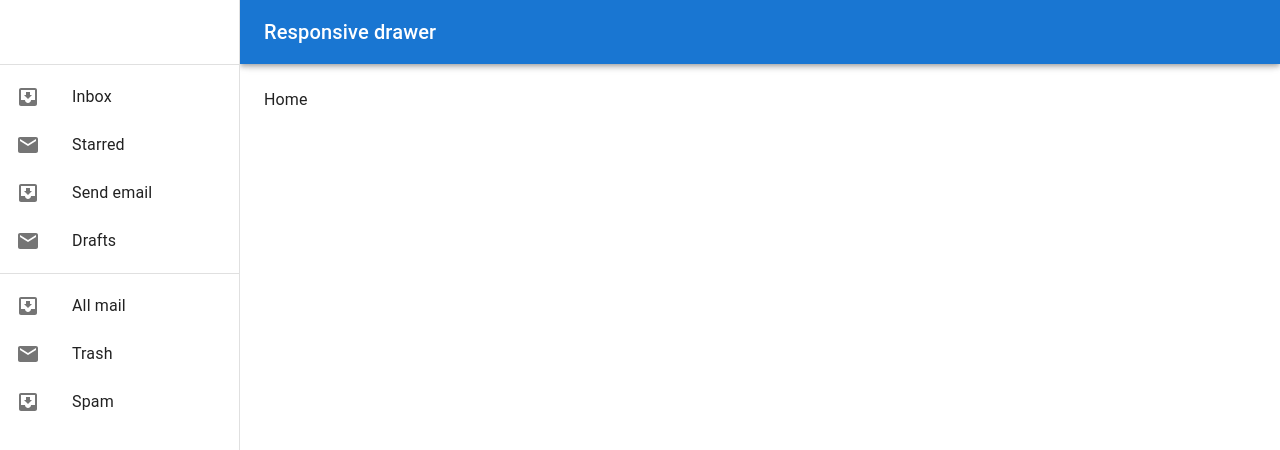
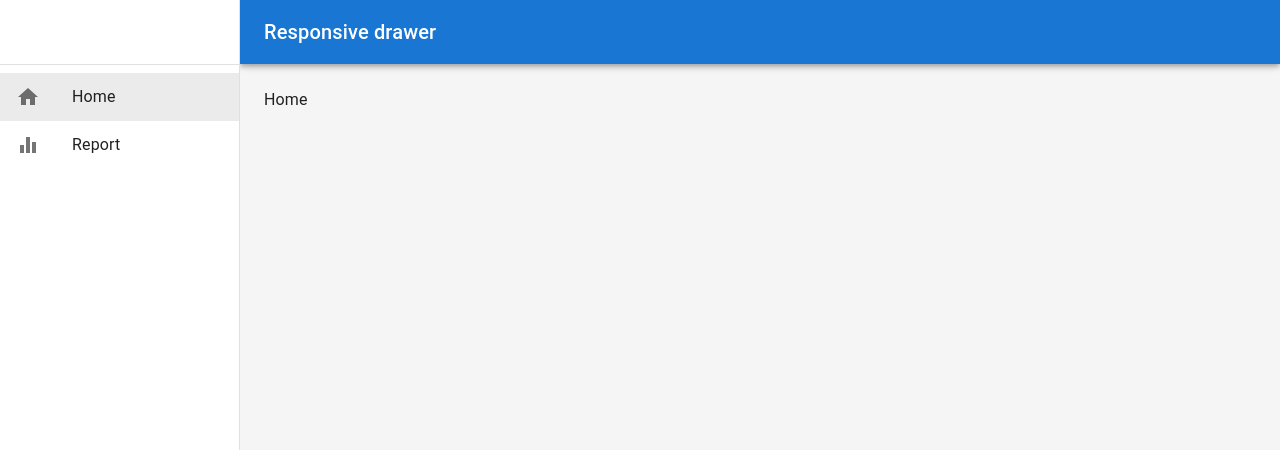
Before and after one commit to taeyoungNew/udemy-household-app, a React (Create React App) app: page / in a window 1280 px wide. Shown: the top 450 px of the page. Built offline with nearby package versions, Linux system fonts and the light colour scheme; the HTML template or start-up script is replaced by a standard one.

Commit message:
sidebar style

```diff
--- a/package.json
+++ b/package.json
@@ -3,10 +3,10 @@
   "version": "0.1.0",
   "private": true,
   "dependencies": {
-    "@emotion/react": "^11.13.3",
-    "@emotion/styled": "^11.13.0",
+    "@emotion/react": "^11.14.0",
+    "@emotion/styled": "^11.14.0",
     "@mui/icons-material": "^6.0.2",
-    "@mui/material": "^6.0.2",
+    "@mui/material": "^6.4.2",
     "@testing-library/jest-dom": "^5.17.0",
     "@testing-library/react": "^13.4.0",
     "@testing-library/user-event": "^13.5.0",
--- a/src/App.tsx
+++ b/src/App.tsx
@@ -1,20 +1,26 @@
-import React from 'react';
-import './App.css';
-import { Route, BrowserRouter as Router, Routes } from 'react-router-dom';
-import Home from './pages/Home';
-import Report from './pages/Report'
-import NoMatch from './pages/NoMatch';
-import Applayout from './component/layout/Applayout';
+import React from "react";
+import "./App.css";
+import { Route, BrowserRouter as Router, Routes } from "react-router-dom";
+import Home from "./pages/Home";
+import Report from "./pages/Report";
+import NoMatch from "./pages/NoMatch";
+import Applayout from "./component/layout/Applayout";
 
 function App() {
   return (
     <Router>
       <Routes>
-        <Route path='/' element={<Applayout />}>
+        {/* /path에 표시될 컴포넌트를 element에 넣는다. */}
+        <Route path="/" element={<Applayout />}>
           {/* 자식 Route가 index요소를 가지면 부모가 호출되었을 떄 그 자식도 호출된다. */}
+          {/*
+            path="/"를 가진 Route의 자식Route가 같은 Path를 가질경우 index속성을 부여하면
+            /path일때 해당 자식 route도 함께 불리게 된다.
+          */}
           <Route index element={<Home />}></Route>
-          <Route path='/report' element={<Report />}></Route>
-          <Route path='*' element={<NoMatch />}></Route>
+          <Route path="/report" element={<Report />}></Route>
+          {/* "*"는 위의 path에 일치하지 않는 모든 기타 path를 의미 */}
+          <Route path="*" element={<NoMatch />}></Route>
         </Route>
       </Routes>
     </Router>
--- /dev/null
+++ b/src/component/common/SideBar.tsx
@@ -0,0 +1,153 @@
+import Box from "@mui/material/Box";
+import React, { CSSProperties, FC } from "react";
+import Toolbar from "@mui/material/Toolbar";
+import Divider from "@mui/material/Divider";
+import Drawer from "@mui/material/Drawer";
+import InboxIcon from "@mui/icons-material/MoveToInbox";
+import List from "@mui/material/List";
+import ListItem from "@mui/material/ListItem";
+import ListItemButton from "@mui/material/ListItemButton";
+import ListItemIcon from "@mui/material/ListItemIcon";
+import ListItemText from "@mui/material/ListItemText";
+import MailIcon from "@mui/icons-material/Mail";
+import HomeIcon from "@mui/icons-material/Home";
+import EqualizerIcon from "@mui/icons-material/Equalizer";
+import { NavLink } from "react-router-dom";
+
+// props타입을 인터페이스하나로 정의 type으로도 가능
+// interface : 클래스나 Object의 타입을 정하는데 쓰인다
+// type : 인터페이스에 비해 정의할수 있는 타입이 많다.
+interface SidebarProps {
+  drawerWidth: number;
+  mobileOpen: boolean;
+  handleDrawerClose: () => void;
+  handleDrawerTransitionEnd: () => void;
+}
+
+// 메뉴를 눌렀을 때 화면을 바꾸기 위해 path가 필요
+interface MenuItem {
+  text: string;
+  path: string;
+  // MUI의 아이콘은 타입이 React컴포넌트취급
+  icon: React.ComponentType;
+}
+
+// props로 넘어오는 매개변수의 타입정의
+// 컴포넌트에도 타입정의를 할수가 있다. 아래처럼
+// FC(의미: 펑션컴포넌트)<타입> => 일일이 props에 타입을 정하지 않아도 된다.
+// export const SideBar: FC<SidebarProps> = ({
+/**
+ * 화면 왼쪽의 사이드바
+ */
+export const SideBar = ({
+  drawerWidth,
+  mobileOpen,
+  handleDrawerClose,
+  handleDrawerTransitionEnd,
+}: SidebarProps) => {
+  const menyItems: MenuItem[] = [
+    { text: "Home", path: "/", icon: HomeIcon },
+    { text: "Report", path: "/report", icon: EqualizerIcon },
+  ];
+
+  // 메뉴전체의 스타일타입 정의
+  const baseLinkStyle: CSSProperties = {
+    // a태그로 감쌌을 때 글자가 파란색이 되는것을 방지
+    textDecoration: "none",
+    // 부모태그의 색을 상속
+    color: "inherit",
+    display: "block",
+  };
+
+  // 선택한 페이지의 배경색을 정의
+  // CSSProperties : css의 타입으로 자정하면 css속성의 후보들을 선택할수 있다.
+  const activeLinkStyle: CSSProperties = {
+    backgroundColor: "rgba(0, 0, 0, 0.08)",
+  };
+
+  // 사이드바의 내용을 표시
+  const drawer = (
+    <div>
+      <Toolbar />
+      <Divider />
+      <List>
+        {menyItems.map((item, index) => (
+          // React에서의 a링크와 같은 역할
+          <NavLink
+            key={index}
+            to={item.path}
+            // NavLink가 호출될때 스타일을 아래에서 정의
+            style={({ isActive }) => {
+              return {
+                // ... <= object안의 속성들을 호출
+                ...baseLinkStyle,
+                // isActive가 true면 activeLinkStyle를 적용
+                ...(isActive ? activeLinkStyle : {}),
+              };
+            }}
+          >
+            <ListItem key={index} disablePadding>
+              <ListItemButton>
+                {/* icon */}
+                <ListItemIcon>
+                  {/* {index % 2 === 0 ? <InboxIcon /> : <MailIcon />} */}
+                  <item.icon />
+                </ListItemIcon>
+                {/* text */}
+                <ListItemText primary={item.text} />
+              </ListItemButton>
+            </ListItem>
+          </NavLink>
+        ))}
+      </List>
+      {/* <Divider /> */}
+    </div>
+  );
+  return (
+    <Box
+      component="nav"
+      sx={{ width: { sm: drawerWidth }, flexShrink: { sm: 0 } }}
+      aria-label="mailbox folders"
+    >
+      {/* 모바일용 */}
+      <Drawer
+        variant="temporary"
+        open={mobileOpen}
+        onTransitionEnd={handleDrawerTransitionEnd}
+        onClose={handleDrawerClose}
+        ModalProps={{
+          keepMounted: true, // Better open performance on mobile.
+        }}
+        // 인라인으로 CSS를 적용중
+        // style과 같은 속성으로 MUI에서 인라인으로 CSS를 적용하고싶으면
+        // sx를 사용하면 된다.
+        sx={{
+          // xs: 0픽셀이상
+          // sm: 600픽셀 이상
+          display: { xs: "block", sm: "none" }, // <= 브레이크포인트
+          "& .MuiDrawer-paper": {
+            boxSizing: "border-box",
+            width: drawerWidth,
+          },
+        }}
+      >
+        {drawer}
+      </Drawer>
+      {/* PC용 */}
+      <Drawer
+        variant="permanent"
+        sx={{
+          display: { xs: "none", sm: "block" },
+          "& .MuiDrawer-paper": {
+            boxSizing: "border-box",
+            width: drawerWidth,
+          },
+        }}
+        open
+      >
+        {/* 드로워안에 표시되는 리스트 */}
+        {drawer}
+      </Drawer>
+    </Box>
+  );
+};
--- a/src/component/layout/Applayout.tsx
+++ b/src/component/layout/Applayout.tsx
@@ -1,34 +1,26 @@
-import * as React from 'react';
-import AppBar from '@mui/material/AppBar';
-import Box from '@mui/material/Box';
-import CssBaseline from '@mui/material/CssBaseline';
-import Divider from '@mui/material/Divider';
-import Drawer from '@mui/material/Drawer';
-import IconButton from '@mui/material/IconButton';
-import InboxIcon from '@mui/icons-material/MoveToInbox';
-import List from '@mui/material/List';
-import ListItem from '@mui/material/ListItem';
-import ListItemButton from '@mui/material/ListItemButton';
-import ListItemIcon from '@mui/material/ListItemIcon';
-import ListItemText from '@mui/material/ListItemText';
-import MailIcon from '@mui/icons-material/Mail';
-import MenuIcon from '@mui/icons-material/Menu';
-import Toolbar from '@mui/material/Toolbar';
-import Typography from '@mui/material/Typography';
-import { Outlet } from 'react-router-dom';
+import * as React from "react";
+import AppBar from "@mui/material/AppBar";
+import Box from "@mui/material/Box";
+import CssBaseline from "@mui/material/CssBaseline";
+import IconButton from "@mui/material/IconButton";
+import Divider from "@mui/material/Divider";
+import Drawer from "@mui/material/Drawer";
+import InboxIcon from "@mui/icons-material/MoveToInbox";
+import List from "@mui/material/List";
+import ListItem from "@mui/material/ListItem";
+import ListItemButton from "@mui/material/ListItemButton";
+import ListItemIcon from "@mui/material/ListItemIcon";
+import ListItemText from "@mui/material/ListItemText";
+import MailIcon from "@mui/icons-material/Mail";
+import MenuIcon from "@mui/icons-material/Menu";
+import Toolbar from "@mui/material/Toolbar";
+import Typography from "@mui/material/Typography";
+import { Outlet } from "react-router-dom";
+import { SideBar } from "../common/SideBar";
 
 const drawerWidth = 240;
 
-interface Props {
-  /**
-   * Injected by the documentation to work in an iframe.
-   * Remove this when copying and pasting into your project.
-   */
-  window?: () => Window;
-}
-
-export default function ResponsiveDrawer(props: Props) {
-  const { window } = props;
+export default function ResponsiveDrawer() {
   const [mobileOpen, setMobileOpen] = React.useState(false);
   const [isClosing, setIsClosing] = React.useState(false);
 
@@ -47,44 +39,17 @@ export default function ResponsiveDrawer(props: Props) {
     }
   };
 
-  const drawer = (
-    <div>
-      <Toolbar />
-      <Divider />
-      <List>
-        {['Inbox', 'Starred', 'Send email', 'Drafts'].map((text, index) => (
-          <ListItem key={text} disablePadding>
-            <ListItemButton>
-              <ListItemIcon>
-                {index % 2 === 0 ? <InboxIcon /> : <MailIcon />}
-              </ListItemIcon>
-              <ListItemText primary={text} />
-            </ListItemButton>
-          </ListItem>
-        ))}
-      </List>
-      <Divider />
-      <List>
-        {['All mail', 'Trash', 'Spam'].map((text, index) => (
-          <ListItem key={text} disablePadding>
-            <ListItemButton>
-              <ListItemIcon>
-                {index % 2 === 0 ? <InboxIcon /> : <MailIcon />}
-              </ListItemIcon>
-              <ListItemText primary={text} />
-            </ListItemButton>
-          </ListItem>
-        ))}
-      </List>
-    </div>
-  );
-
-  // Remove this const when copying and pasting into your project.
-  const container = window !== undefined ? () => window().document.body : undefined;
-
+  // 화면에 실제 표시되는 부분
   return (
-    <Box sx={{ display: 'flex' }}>
+    <Box
+      sx={{
+        display: "flex",
+        bgcolor: (theme) => theme.palette.grey[100],
+        minHeight: "100vh",
+      }}
+    >
       <CssBaseline />
+      {/* 헤더 */}
       <AppBar
         position="fixed"
         sx={{
@@ -93,76 +58,43 @@ export default function ResponsiveDrawer(props: Props) {
         }}
       >
         <Toolbar>
+          {/* 아이콘버튼요소 */}
           <IconButton
             color="inherit"
             aria-label="open drawer"
             edge="start"
             onClick={handleDrawerToggle}
-            sx={{ mr: 2, display: { sm: 'none' } }}
+            sx={{ mr: 2, display: { sm: "none" } }}
           >
+            {/* 햄버거아이콘 */}
             <MenuIcon />
           </IconButton>
+          {/* 헤더의 글씨 */}
           <Typography variant="h6" noWrap component="div">
             Responsive drawer
           </Typography>
         </Toolbar>
       </AppBar>
-      <Box
-        component="nav"
-        sx={{ width: { sm: drawerWidth }, flexShrink: { sm: 0 } }}
-        aria-label="mailbox folders"
-      >
-        {/* The implementation can be swapped with js to avoid SEO duplication of links. */}
-        <Drawer
-          container={container}
-          variant="temporary"
-          open={mobileOpen}
-          onTransitionEnd={handleDrawerTransitionEnd}
-          onClose={handleDrawerClose}
-          ModalProps={{
-            keepMounted: true, // Better open performance on mobile.
-          }}
-          sx={{
-            display: { xs: 'block', sm: 'none' },
-            '& .MuiDrawer-paper': { boxSizing: 'border-box', width: drawerWidth },
-          }}
-        >
-          {drawer}
-        </Drawer>
-        <Drawer
-          variant="permanent"
-          sx={{
-            display: { xs: 'none', sm: 'block' },
-            '& .MuiDrawer-paper': { boxSizing: 'border-box', width: drawerWidth },
-          }}
-          open
-        >
-          {drawer}
-        </Drawer>
-      </Box>
+      {/* 사이드바 */}
+      <SideBar
+        drawerWidth={drawerWidth}
+        mobileOpen={mobileOpen}
+        handleDrawerClose={handleDrawerClose}
+        handleDrawerTransitionEnd={handleDrawerTransitionEnd}
+      />
+      {/* 메인컨텐츠 */}
       <Box
         component="main"
-        sx={{ flexGrow: 1, p: 3, width: { sm: `calc(100% - ${drawerWidth}px)` } }}
+        sx={{
+          flexGrow: 1,
+          p: 3,
+          width: { sm: `calc(100% - ${drawerWidth}px)` },
+        }}
       >
         <Toolbar />
+        {/* 자식컴포넌트를 표시 */}
         <Outlet />
       </Box>
     </Box>
   );
 }
-
-// import React from 'react'
-// import { Outlet } from 'react-router-dom'
-
-// const Applayout = () => {
-//   return (
-//     // 태그가 두개 이상이면 <> </>로 감싼다?
-//     <>
-//     <div>Applayout</div>
-//     {/* Outlet태그를 설정하여 Applayout컴포넌트의 자식태그까지 호출할 수 있게 한다. */}
-//     <Outlet />
-//     </>
-//   )
-// }
-
-// export default Applayout
```
Also changed, not shown: src/pages/Home.tsx (+4 -6 lines), 1 other file (tests, documents, lock files or other folders).
